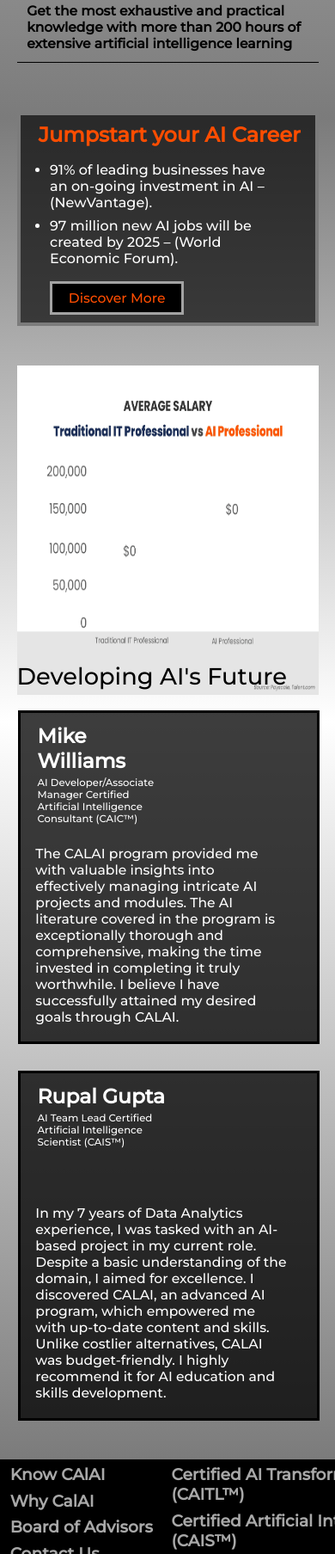
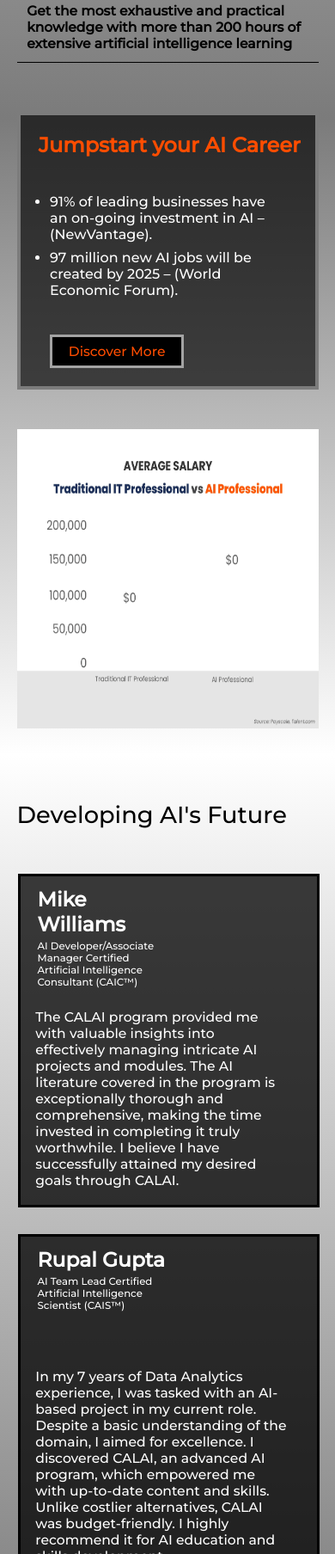
Before and after one commit to rahulharsh017/CalAI, a plain HTML site: page index.html in a window 390 px wide. Shown: the part 4217-6024 px from the top of the page at 86% size. Drawn offline with nearby package versions, Linux system fonts and the light colour scheme.

Commit message:
Update style.css

```diff
--- a/style.css
+++ b/style.css
@@ -561,12 +561,12 @@
     #page5{
         flex-direction: column;
         gap: 10vw;
-        height: 180vw;
+        height: 190vw;
     }
     #page5-con1{
         left: 5%;
         width: 90vw;
-        height: 70vw;
+        height: 100vw;
         top: -1%;
     }
     #page5>img{
@@ -652,19 +652,18 @@
 }
 @media (max-width:600px) {
     #page6{
-        height: 220vw;
+        height: 270vw;
     }
     #page6>h2{
-       top: -8%;
+        top: 5%;
         font-size: 7vw;
         left: 5%;
     }
     #testimonial{
-        top: 5%;
+        top: 10%;
         flex-direction: column;
     }
     .testi-content{
-        top: -15%;
         left: -12%;
         width: 90vw;
     }
@@ -738,7 +737,7 @@
 @media (max-width:600px) {
     footer{
         width: 100vw;
-        height: 80vh;
+        height: 80vh7
     }
 
 }
```
